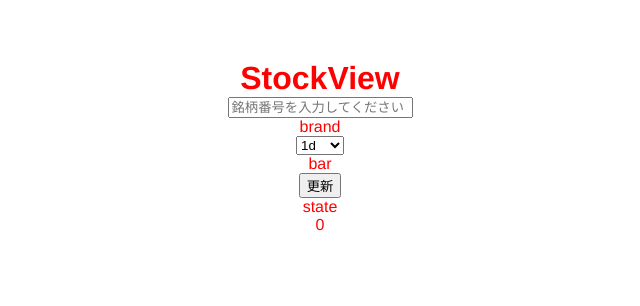
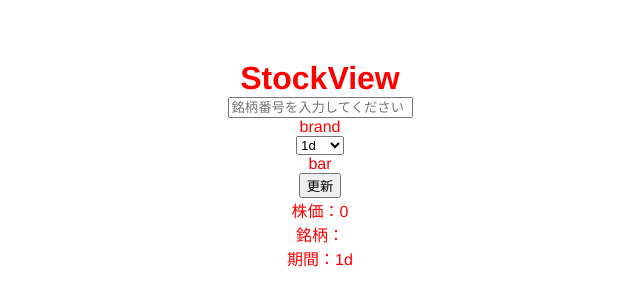
Before and after one commit to aoyahata/NuxtStudy, a Nuxt app: page /stockPage in a window 1280 px wide. Shown: the top 306 px of the page, without its empty margins (320-960 px from the left). Built offline with nearby package versions, Linux system fonts and the light colour scheme; no server answers.

Commit message:
項目追加

```diff
--- a/components/StockView.vue
+++ b/components/StockView.vue
@@ -12,8 +12,9 @@
     </select>
     <p>bar</p>
     <button @click="amountUpdate()">更新</button>
-    <p>state</p>
-    <p>{{ Amount }}</p>
+    <p>株価：{{ Amount }}</p>
+    <p>銘柄：{{ this.inputBrand }}</p>
+    <p>期間：{{ this.selected }}</p>
   </div>
 </template>
 
```
